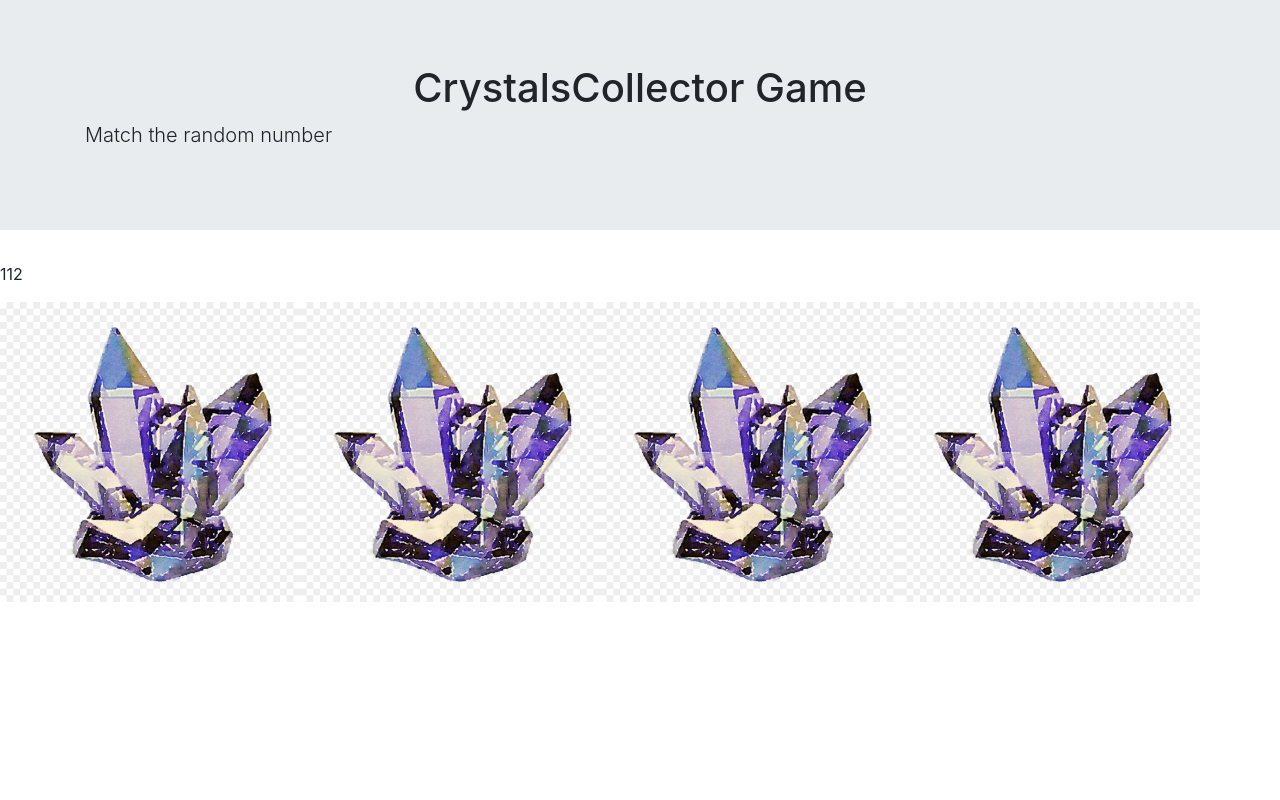
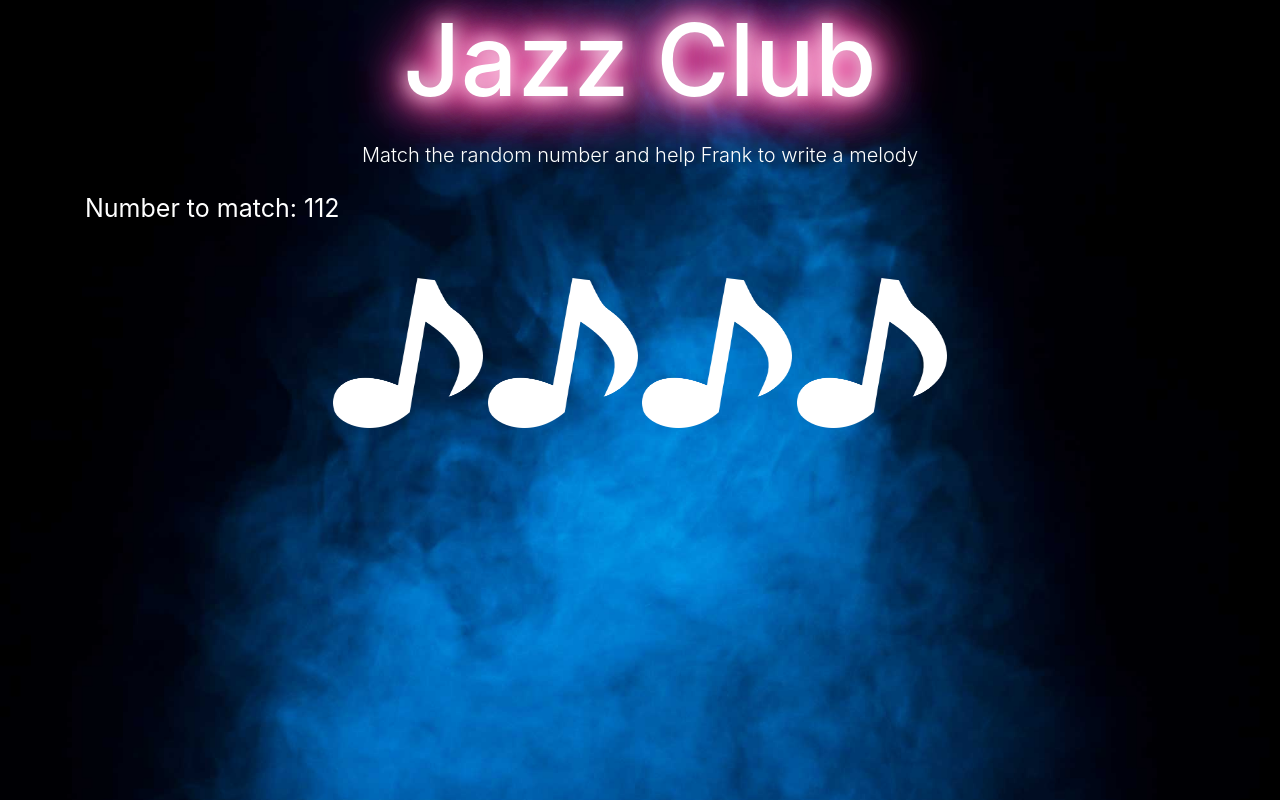
Before and after one commit to dicarrara/unit-4-game, a plain HTML site: page index.html in a window 1280 px wide. Drawn offline with nearby package versions, Linux system fonts and the light colour scheme.

Commit message:
added css

```diff
--- a/assets/css/style.css
+++ b/assets/css/style.css
@@ -1,17 +1,60 @@
-
-.crystal-image {
-    width: 300px;
-    height: 300px;
+.img-fluid {
+  width: 150px;
+  height: 150px;
 }
 
 body {
-
   width: 100%;
   height: 100%;
-    background-image:url("assets/images/glitter.jpg");
+  background-image: url("../images/WC.jpg");
   background-size: cover;
-    background-attachment:fixed;
+  background-attachment: fixed;
   margin: 0;
   padding: 0;
+}
 
+#notes {
+  text-align: center;
+  margin: 0 auto;
+  margin-top: 50px;
 }
+
+#lead {
+  font-size: 40px;
+}
+
+p {
+  margin-top: 20px;
+  color: white;
+  text-align: center;
+  font-size: 40px;
+}
+
+#randomNumber-text,
+#yourscore,
+#wins,
+#loses {
+  text-align: left;
+  font-size: 25px;
+}
+
+.glow {
+  font-size: 100px;
+  color: #fff;
+  text-align: center;
+  -webkit-animation: glow 1s ease-in-out infinite alternate;
+  -moz-animation: glow 1s ease-in-out infinite alternate;
+  animation: glow 1s ease-in-out infinite alternate;
+}
+
+@-webkit-keyframes glow {
+  from {
+    text-shadow: 0 0 10px #fff, 0 0 20px #fff, 0 0 30px #e60073,
+      0 0 40px #e60073, 0 0 50px #e60073, 0 0 60px #e60073, 0 0 70px #e60073;
+  }
+
+  to {
+    text-shadow: 0 0 20px #fff, 0 0 30px #ff4da6, 0 0 40px #ff4da6,
+      0 0 50px #ff4da6, 0 0 60px #ff4da6, 0 0 70px #ff4da6, 0 0 80px #ff4da6;
+  }
+}
--- a/assets/javascript/game.js
+++ b/assets/javascript/game.js
@@ -0,0 +1,80 @@
+        // choose random number from 19-120 and show it on a screen
+        // we need 4 cristals with a random assign value from 1-12. Cristals should be shown on a screen
+        // everytime user press the button value of cristals will go to the array "your total score", so value +
+        // if total score === random number, than person win, if > than random number user lose.
+        // restart the game when player win or lose. With a new random number and new value for cristals.
+
+
+$(document).ready(function () {
+
+    var score = 0;
+    var randomNumber = [];
+    wins = 0;
+    loses = 0;
+
+    var audioElement = document.createElement("audio");
+    audioElement.setAttribute("src", "../images/Saxophone.mp3");
+
+
+
+
+    function restartGame() {
+        score = 0;
+        $("yourscore").text(score);
+        randomNumber = Math.floor(Math.random() * 120) + 19;
+        $("#randomNumber-text").text("Number to match: " + randomNumber);
+
+        // how will we do for only 4 cristals and dif value of 1-12?
+        // for (var i = 0; i < 1; i++) {
+
+
+
+        var randomValueCrystal1 = Math.floor(Math.random() * 12) + 1;
+        console.log("this is our random value for crystal1 " + randomValueCrystal1);
+        $("#crystal1").attr("data-info", randomValueCrystal1);
+
+        var randomValueCrystal2 = Math.floor(Math.random() * 12) + 1;
+        console.log("this is our random value for crystal2 " + randomValueCrystal2);
+        $("#crystal2").attr("data-info", randomValueCrystal2);
+
+        var randomValueCrystal3 = Math.floor(Math.random() * 12) + 1;
+        console.log("this is our random value for crystal3 " + randomValueCrystal3);
+        $("#crystal3").attr("data-info", randomValueCrystal3);
+
+
+        var randomValueCrystal4 = Math.floor(Math.random() * 12) + 1;
+        console.log("this is our random value for crystals4 " + randomValueCrystal4);
+        $("#crystal4").attr("data-info", randomValueCrystal4);
+
+    }
+
+    restartGame();
+
+
+    $(".img-fluid").on("click", function () {
+
+        var crystalValue = ($(this).attr("data-info"));
+        crystalValue = parseInt(crystalValue);
+        score += crystalValue;
+        $("#yourscore").text("Your score is: " + score);
+        checkwin();
+
+    });
+
+
+
+    function checkwin() {
+        if (score === randomNumber) {
+            wins += 1;
+            $("#wins").text("You win " + wins);
+            alert("Win Win Win");
+            restartGame();
+        } else if (score > randomNumber) {
+            loses += 1;
+            $("#loses").text("You lose " + loses);
+            alert("you lost");
+            restartGame();
+        }
+
+    }
+});
--- a/index.html
+++ b/index.html
@@ -1,38 +1,47 @@
 <!DOCTYPE html>
 <html lang="en">
+
 <head>
     <meta charset="UTF-8">
     <title>Cristal game</title>
     <script src="https://cdnjs.cloudflare.com/ajax/libs/jquery/3.2.1/jquery.min.js"></script>
     <link rel="stylesheet" href="assets/css/reset.css">
-    <link rel="stylesheet" href="https://stackpath.bootstrapcdn.com/bootstrap/4.3.1/css/bootstrap.min.css" integrity="sha384-ggOyR0iXCbMQv3Xipma34MD+dH/1fQ784/j6cY/iJTQUOhcWr7x9JvoRxT2MZw1T" crossorigin="anonymous">
+    <link rel="stylesheet" href="https://stackpath.bootstrapcdn.com/bootstrap/4.3.1/css/bootstrap.min.css"
+        integrity="sha384-ggOyR0iXCbMQv3Xipma34MD+dH/1fQ784/j6cY/iJTQUOhcWr7x9JvoRxT2MZw1T" crossorigin="anonymous">
     <link rel="stylesheet" href="assets/css/style.css">
+    <script src="assets/javascript/game.js" type="text/javascript"></script>
+
 
 
 </head>
 
 <body>
-    <div class="jumbotron jumbotron-fluid">
+
     <div class="container">
-                  <h1 class="text-center">CrystalsCollector Game</h1>
-                  <p class="lead">Match the random number</p>
-                </div>
-    </div>
 
+        <h1 class="glow">Jazz Club</h1>
+        <p class="lead">Match the random number and help Frank to write a melody</p>
+
+        <div id="hide">
             <p id="randomNumber-text"></p>
             <p id="yourscore"></p>
             <p id="wins"></p>
             <p id="loses"></p>
-         <div id="crystal">
+
+            <div id="notes">
+
+                <img src="assets/images/note1.png" id="crystal1" class="img-fluid" alt="Responsive image">
+                <img src="assets/images/note1.png" id="crystal2" class="img-fluid" alt="Responsive image">
+                <img src="assets/images/note1.png" id="crystal3" class="img-fluid" alt="Responsive image">
+                <img src="assets/images/note1.png" id="crystal4" class="img-fluid" alt="Responsive image">
+
             </div>
 
+        </div>
+
+    </div>
+    <!--
     <script>
-
-        var score = [];
-        var randomNumber = [];
-        wins=0;
-        loses=0;
-
 
         // choose random number from 19-120 and show it on a screen
         // we need 4 cristals with a random assign value from 1-12. Cristals should be shown on a screen
@@ -41,57 +50,75 @@
         // restart the game when player win or lose. With a new random number and new value for cristals.
 
 
+    $(document).ready(function () {
 
-    function restartGame () {
-         score === 0;
+            var score = 0;
+            var randomNumber = [];
+            wins = 0;
+            loses = 0;
+
+
+
+            function restartGame() {
+                score = 0;
+                $("yourscore").text(score);
                 randomNumber = Math.floor(Math.random() * 120) + 19;
                 $("#randomNumber-text").text(randomNumber);
 
-        // how will we do for only 4 cristals and dif value
-         for (var i=0; i < 4; i++) {
+                // how will we do for only 4 cristals and dif value of 1-12?
+                // for (var i = 0; i < 1; i++) {
 
-            var randomValue = Math.floor(Math.random () * 12) + 1;
-            console.log("this is our random value for crystals " + randomValue)
+                var randomValueCrystal1 = Math.floor(Math.random() * 12) + 1;
+                console.log("this is our random value for crystal1 " + randomValueCrystal1);
+                $("#crystal1").attr("data-info", randomValueCrystal1);
 
-             var imageCrystal = $("<img>");
-             imageCrystal.addClass("crystal-image");
-             imageCrystal.attr("src", "assets/images/crystal.jpg");
-             imageCrystal.attr("data-info", randomValue);
-             $("#crystal").append(imageCrystal);
+                var randomValueCrystal2 = Math.floor(Math.random() * 12) + 1;
+                console.log("this is our random value for crystal2 " + randomValueCrystal2);
+                $("#crystal2").attr("data-info", randomValueCrystal2);
+
+                var randomValueCrystal3 = Math.floor(Math.random() * 12) + 1;
+                console.log("this is our random value for crystal3 " + randomValueCrystal3);
+                $("#crystal3").attr("data-info", randomValueCrystal3);
+
+
+                var randomValueCrystal4 = Math.floor(Math.random() * 12) + 1;
+                console.log("this is our random value for note1 randomValueCrystal4);
+                $("#crystal4").attr("data-info", randomValueCrystal4);
 
             }
 
+            restartGame();
 
 
-    }
-
-    restartGame()
-
-    $(".crystal-image").on("click", function () {
+            $(".img-fluid").on("click", function () {
 
                 var crystalValue = ($(this).attr("data-info"));
                 crystalValue = parseInt(crystalValue);
-        score+=crystalValue;
+                score += crystalValue;
                 $("#yourscore").text(score);
-
-        if (score === randomNumber) {
-            alert("Win Win Win");
-            win++;
-            $("#wins").text("You win " + win);
-            restartGame()
-        } else if (score > randomNumber) {
-            alert("you lost");
-            loses++;
-            $("#loses").text("You lose " + loses);
-            restartGame();
-        }
+                checkwin();
 
             });
 
 
+            function checkwin() {
+                if (score === randomNumber) {
+                    wins += 1;
+                    $("#wins").text("You win " + wins);
+                    alert("Win Win Win");
+                    restartGame();
+                } else if (score > randomNumber) {
+                    loses += 1;
+                    $("#loses").text("You lose " + loses);
+                    alert("you lost");
+                    restartGame();
+                }
 
-    </script>
+            }
+        });
 
 
+            </script> -->
+</body>
 
-</body>
+</html>
```
Also changed, not shown: assets/images/WC.jpg (added), assets/images/crystal.jpg (deleted), assets/images/glitter.png (deleted), assets/images/note1.png (added), assets/images/sac.png (added), 1 other file. Lines whose indentation alone changed are shown as unchanged.
